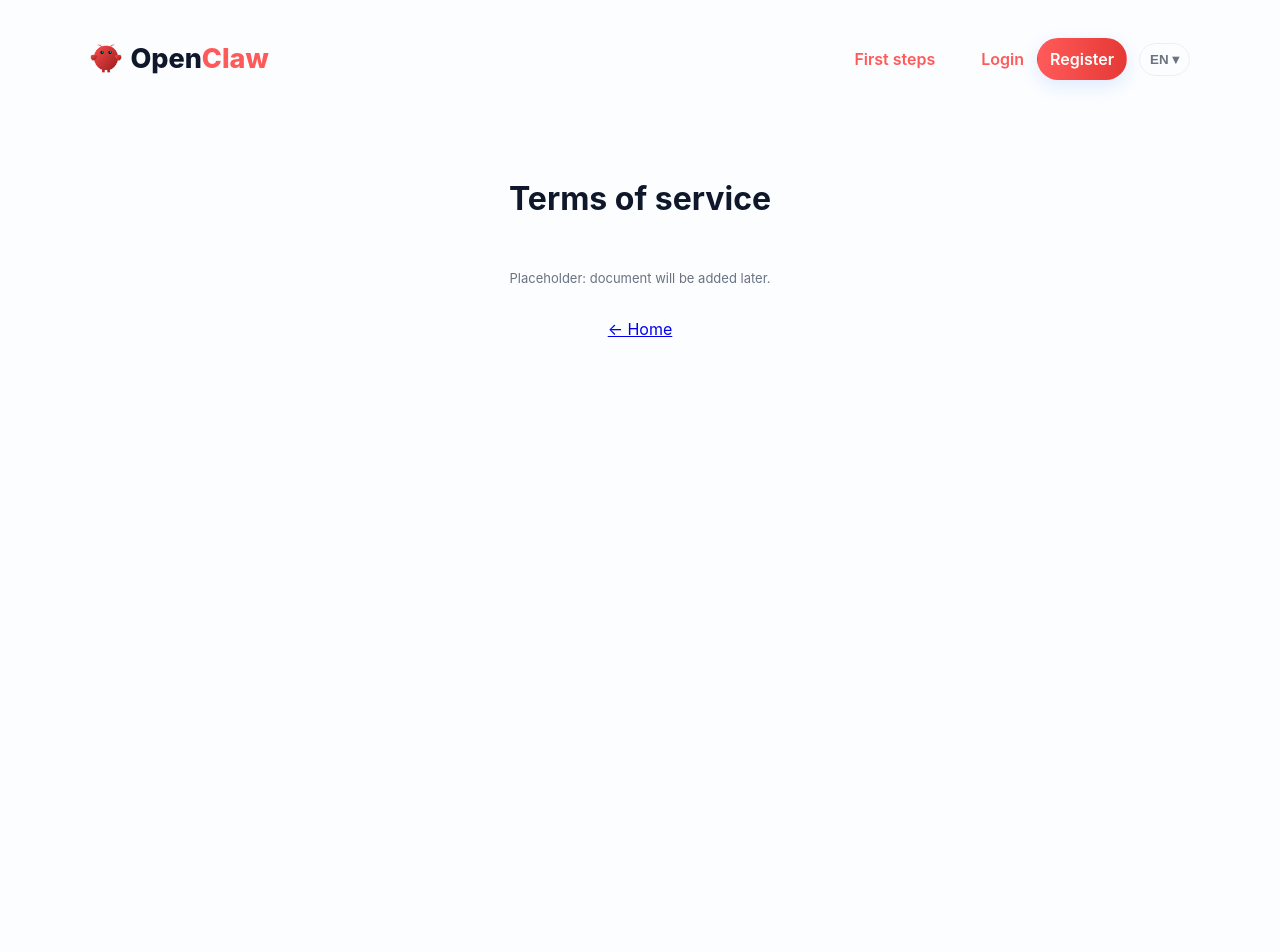
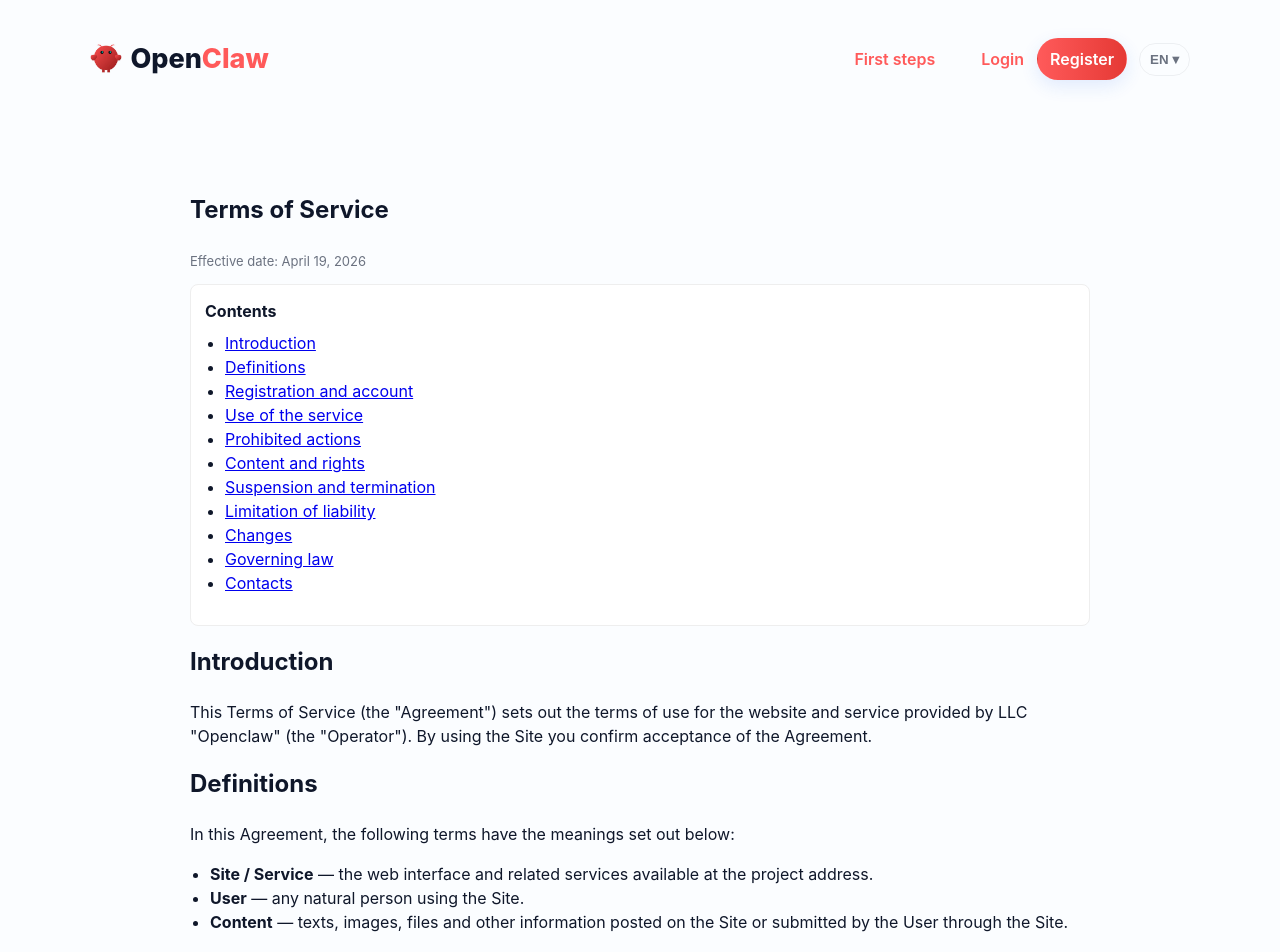
Before and after one commit to novaaurelis/nova-ai-agents-site-backup, a Next.js app: page /en/terms in a window 1280 px wide. Shown: the top 952 px of the page. Before the commit the page ends 894 px from the top, so only its background shows below. Built offline with nearby package versions, Linux system fonts and the light colour scheme.

Commit message:
feat: add user agreement (EN)

```diff
--- a/pages/en/terms.js
+++ b/pages/en/terms.js
@@ -6,9 +6,110 @@ export default function EnTerms(){
     <div>
       <Header/>
       <main className="container">
-        <h1>Terms of service</h1>
-        <p className="muted">Placeholder: document will be added later.</p>
-        <p><Link href="/en">← Home</Link></p>
+        <article className="policy">
+          <header className="policy-header">
+            <h1>Terms of Service</h1>
+            <p className="muted"><time dateTime="2026-04-19">Effective date: April 19, 2026</time></p>
+          </header>
+
+          <nav className="toc" aria-label="Table of contents">
+            <strong>Contents</strong>
+            <ul>
+              <li><a href="#intro">Introduction</a></li>
+              <li><a href="#definitions">Definitions</a></li>
+              <li><a href="#account">Registration and account</a></li>
+              <li><a href="#use">Use of the service</a></li>
+              <li><a href="#prohibited">Prohibited actions</a></li>
+              <li><a href="#content">Content and rights</a></li>
+              <li><a href="#termination">Suspension and termination</a></li>
+              <li><a href="#liability">Limitation of liability</a></li>
+              <li><a href="#changes">Changes</a></li>
+              <li><a href="#law">Governing law</a></li>
+              <li><a href="#contacts">Contacts</a></li>
+            </ul>
+          </nav>
+
+          <section id="intro">
+            <h2>Introduction</h2>
+            <p>This Terms of Service (the "Agreement") sets out the terms of use for the website and service provided by LLC "Openclaw" (the "Operator"). By using the Site you confirm acceptance of the Agreement.</p>
+          </section>
+
+          <section id="definitions">
+            <h2>Definitions</h2>
+            <p>In this Agreement, the following terms have the meanings set out below:</p>
+            <ul>
+              <li><strong>Site / Service</strong> — the web interface and related services available at the project address.</li>
+              <li><strong>User</strong> — any natural person using the Site.</li>
+              <li><strong>Content</strong> — texts, images, files and other information posted on the Site or submitted by the User through the Site.</li>
+            </ul>
+          </section>
+
+          <section id="account">
+            <h2>Registration and account</h2>
+            <p>To access certain features you may need to register. You agree to provide accurate information and keep your credentials confidential.</p>
+            <p>You are responsible for all actions taken under your account. If you suspect your password is compromised you must change it and notify support.</p>
+          </section>
+
+          <section id="use">
+            <h2>Use of the service</h2>
+            <p>The Service is provided for personal and/or commercial use as described by the functionality. You agree to use the Service in compliance with applicable law and this Agreement.</p>
+          </section>
+
+          <section id="prohibited">
+            <h2>Prohibited actions</h2>
+            <p>You must not use the Site to:</p>
+            <ul>
+              <li>infringe the rights of others;</li>
+              <li>distribute malware, spam or phishing;</li>
+              <li>publish illegal, defamatory or offensive content;</li>
+              <li>attempt unauthorized access to the Site's infrastructure.</li>
+            </ul>
+          </section>
+
+          <section id="content">
+            <h2>Content and rights</h2>
+            <p>All materials on the Site are owned by the Operator or used under license. Users retain rights to their uploaded content but grant the Operator a non-exclusive, royalty-free license to use, reproduce and display such content as necessary to operate the Service.</p>
+          </section>
+
+          <section id="termination">
+            <h2>Suspension and termination</h2>
+            <p>The Operator may suspend or terminate access to the Site in case of breaches, for maintenance, or otherwise at its discretion with prior notice where possible.</p>
+          </section>
+
+          <section id="liability">
+            <h2>Limitation of liability</h2>
+            <p>The Service is provided "as is". The Operator does not guarantee uninterrupted operation, complete accuracy of content, or protection from all threats. To the maximum extent permitted by law the Operator is not liable for indirect damages, lost profits or other losses arising from use of the Service.</p>
+          </section>
+
+          <section id="changes">
+            <h2>Changes</h2>
+            <p>The Operator may change this Agreement. The current version is published on the Site. Continued use of the Site after changes constitutes acceptance of the new version.</p>
+          </section>
+
+          <section id="law">
+            <h2>Governing law</h2>
+            <p>This Agreement is governed by the laws of the Russian Federation.</p>
+          </section>
+
+          <aside id="contacts" className="contacts">
+            <h3>Contacts</h3>
+            <p>For questions related to the Agreement contact: <a href="mailto:opn-claw@yandex.ru">opn-claw@yandex.ru</a></p>
+          </aside>
+
+          <p style={{marginTop:20}}><Link href="/en">← Home</Link></p>
+        </article>
+
+        <style jsx>{`
+          .policy { max-width: 900px; margin: 18px auto; padding: 0 18px; }
+          .policy-header { margin-bottom: 12px; }
+          .toc { background: #fff; border:1px solid #eee; padding: 14px; margin: 8px 0 18px; border-radius: 8px; }
+          .toc ul { padding-left:18px }
+          .policy h2 { margin-top: 18px; }
+          .policy ul { margin: 8px 0 16px; padding-left: 20px; }
+          .contacts { background:#fbfbfb; border:1px solid #eee; padding:12px; margin:18px 0; border-radius:6px }
+          @media (max-width: 640px) { .policy { padding: 0 12px } }
+        `}</style>
+
       </main>
     </div>
   )
```
